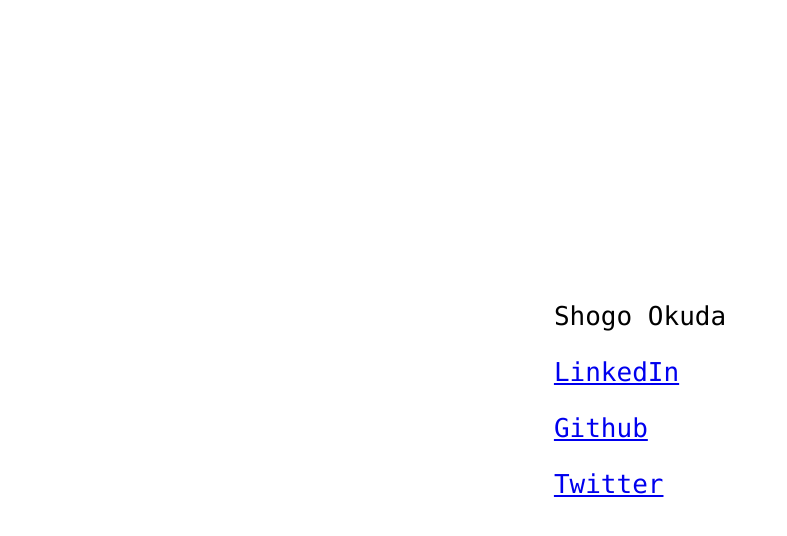
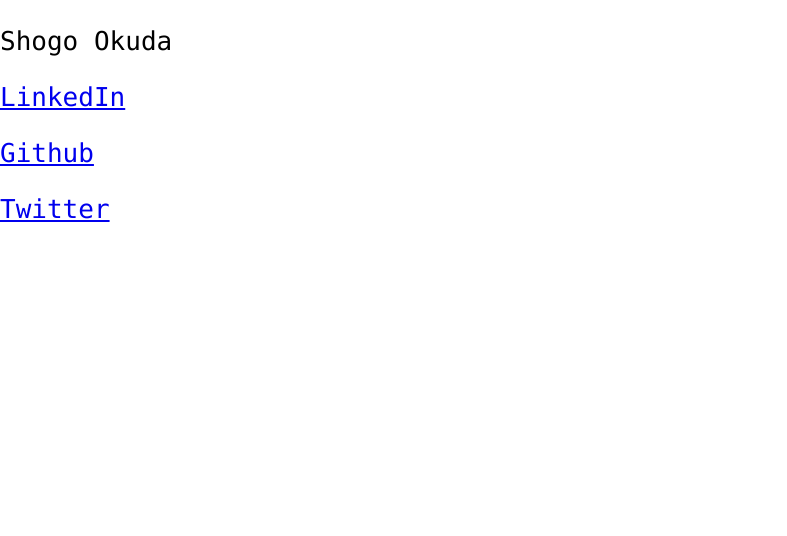
Before and after one commit to shougees/personal-site, a React (Create React App) app: page / in a window 1280 px wide. Shown: the top 536 px of the page, without its empty margins (0-787 px from the left). Built offline with nearby package versions, Linux system fonts and the light colour scheme.

Commit message:
change text positioning

```diff
--- a/src/App.css
+++ b/src/App.css
@@ -11,8 +11,7 @@
   min-height: 100vh;
   display: flex;
   flex-direction: column;
-  align-items: center;
-  justify-content: center;
+  align-items: start;
   font-size: calc(10px + 2vmin);
   font-family: source-code-pro, Menlo, Monaco, Consolas, 'Courier New',monospace;
 }
```
